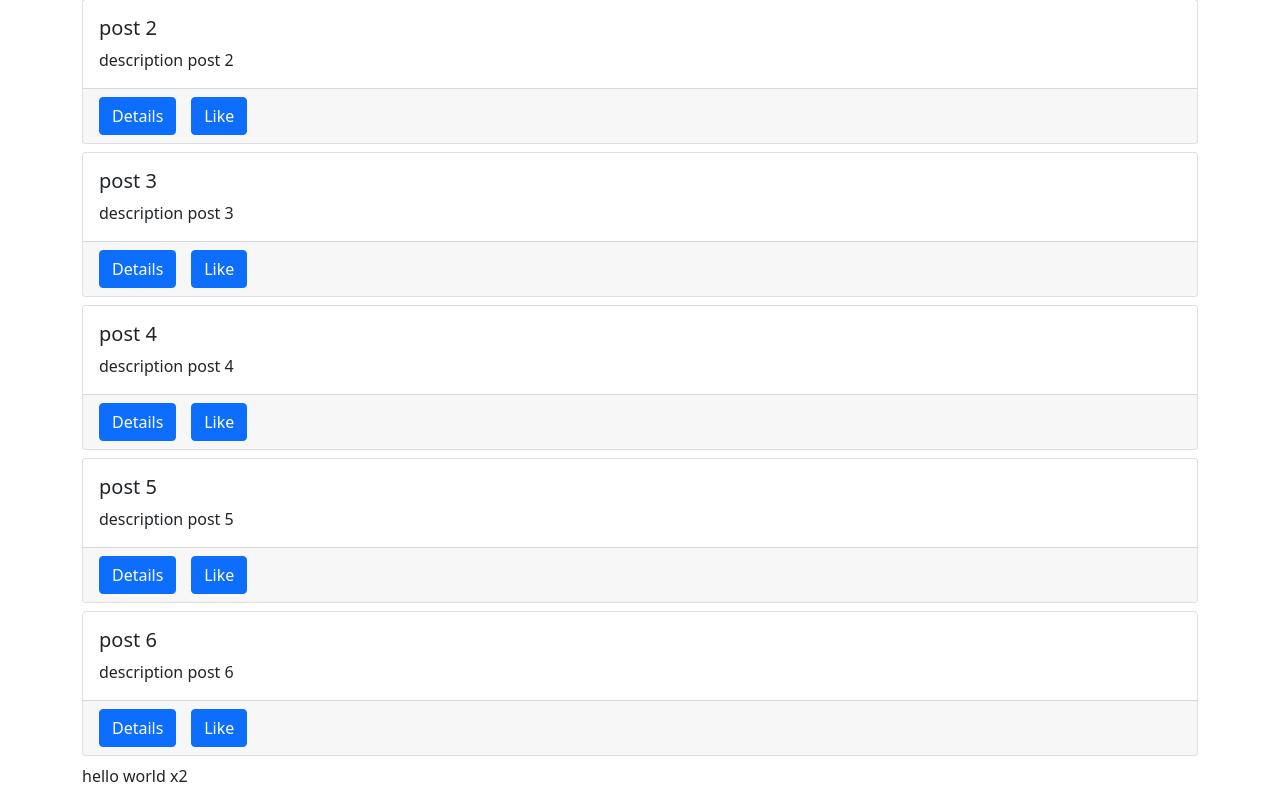
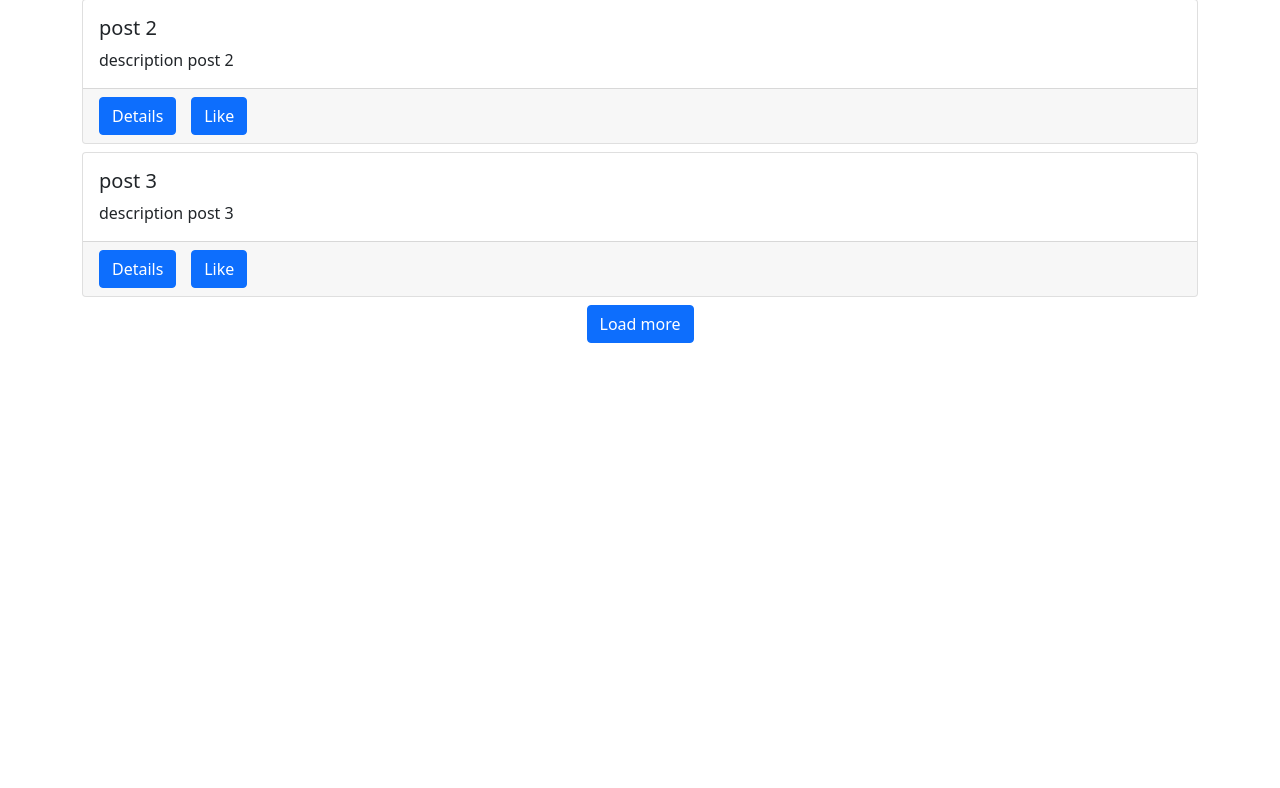
Before and after one commit to VolferFreire/NAD04, a Django app: page / in a window 1280 px wide. Shown: the part 170-958 px from the top of the page. After the commit the page ends 513 px from the top, so only its background shows below. Run offline with Django 5.2, Linux system fonts and the light colour scheme; data comes from the database, SQL or seed files in the repository; some libraries are stand-ins or nearby versions.

Commit message:
Created the More Posts Button

```diff
--- a/dj_ajax/src/posts/static/posts/main.js
+++ b/dj_ajax/src/posts/static/posts/main.js
@@ -1,24 +1,16 @@
 console.log("Hello world");
 
-const helloWorldBox = document.getElementById("hello-world");
 const postsBox = document.getElementById("posts-box");
 const spinnerBox = document.getElementById("spinner-box");
+const loadBtn = document.getElementById("load-btn");
+const endBox = document.getElementById("end-box");
 
+let visible = 3;
+
+const getData = () => {
   $.ajax({
     type: "GET",
-  url: "/hello-world/",
-  success: function (response) {
-    console.log("success", response.text);
-    helloWorldBox.textContent = response.text;
-  },
-  error: function (error) {
-    console.log("error", error);
-  },
-});
-
-$.ajax({
-  type: "GET",
-  url: "/data/",
+    url: `/data/${visible}/`,
     success: function (response) {
       console.log(response);
       const data = response.data;
@@ -46,8 +38,24 @@ $.ajax({
             `;
         });
       }, 100);
+      console.log(response.size);
+      if (response.size === 0) {
+        endBox.textContent = "No posts added yet...";
+      } else if (response.size <= visible) {
+        loadBtn.classList.add("not-visible");
+        endBox.textContent = "No more posts to load...";
+      }
     },
     error: function (error) {
       console.log(error);
     },
   });
+};
+
+loadBtn.addEventListener("click", () => {
+  spinnerBox.classList.remove("not-visible");
+  visible += 3;
+  getData();
+});
+
+getData();
--- a/dj_ajax/src/posts/templates/posts/main.html
+++ b/dj_ajax/src/posts/templates/posts/main.html
@@ -12,10 +12,12 @@ posts
 {% block content %}
     {% comment %} {% for obj in qs %}
         {{obj.title}} - {{obj.body}} <br>
-    {% endfor%} {% endcomment %}
-    <div id='spinner-box' class="text-center">
+    {% endfor %} {% endcomment %}
+    <div id="posts-box"></div>
+    <div id="spinner-box" class="text-center">
         <div class="spinner-border" role="status"></div>
     </div>
-    <div id="posts-box" ></div>
-    <div id="hello-world"></div>
+    <div class="text-center" id="end-box">
+        <button class="btn btn-primary" id="load-btn">Load more</button>
+    </div>
 {% endblock content %}
--- a/dj_ajax/src/posts/urls.py
+++ b/dj_ajax/src/posts/urls.py
@@ -9,7 +9,7 @@ from .views import (
 app_name = 'posts'
 urlpatterns = [
     path('', post_line_and_create, name='main-board'),
-    path('data/', load_post_data_view, name='posts-data'),
+    path('data/<int:num_posts>/', load_post_data_view, name='posts-data'),
 
     path('hello-world/', hello_world_view, name='hello-world'),
 ]
--- a/dj_ajax/src/posts/views.py
+++ b/dj_ajax/src/posts/views.py
@@ -9,7 +9,11 @@ def post_line_and_create(request):
     qs = Post.objects.all()
     return render(request, 'posts/main.html',{'qs':qs})
 
-def load_post_data_view(request):
+def load_post_data_view(request, num_posts):
+    visible = 3
+    upper = num_posts
+    lower = upper - visible
+    size = Post.objects.all().count()
     qs = Post.objects.all()
     data = []
     for obj in qs:
@@ -17,10 +21,11 @@ def load_post_data_view(request):
             'id': obj.id,
             'title': obj.title,
             'body': obj.body,
+            'liked': True if request.user in obj.liked.all() else False,
             'author': obj.author.user.username,
         }
         data.append(item)
-    return JsonResponse({'data':data})
+    return JsonResponse({'data':data[lower:upper], 'size': size})
 
 def hello_world_view(request):
     return JsonResponse({'text': 'hello world x2'})
```
Lines whose indentation alone changed are shown as unchanged.
